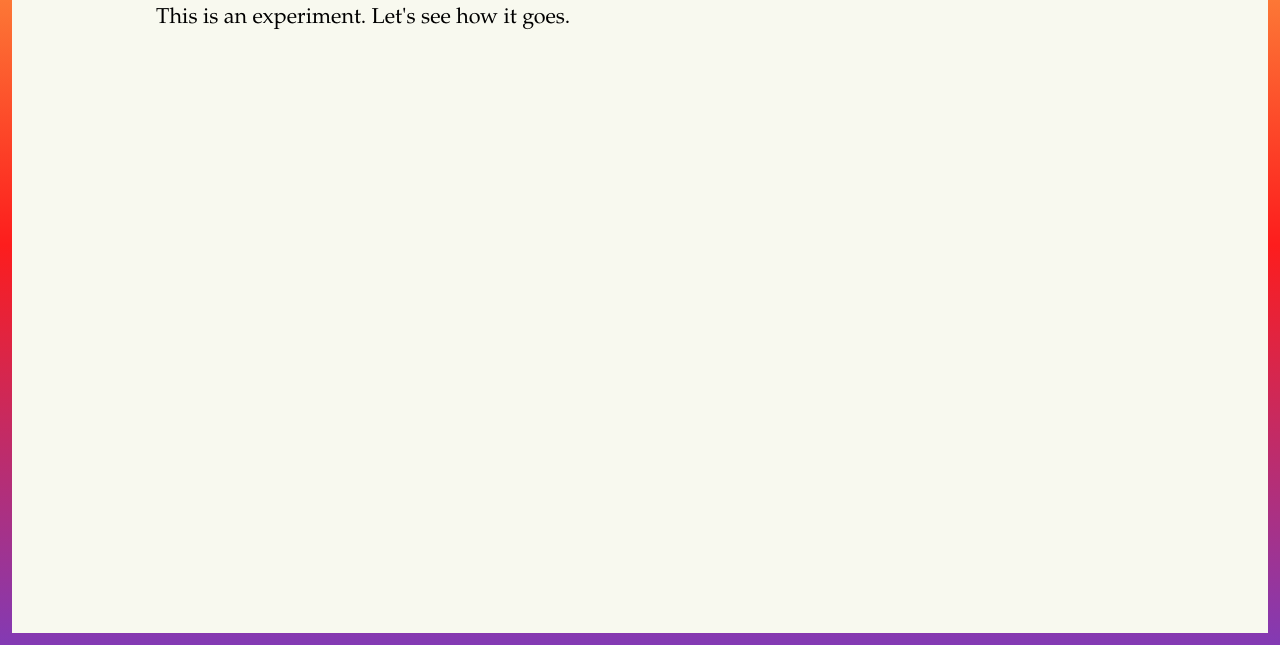
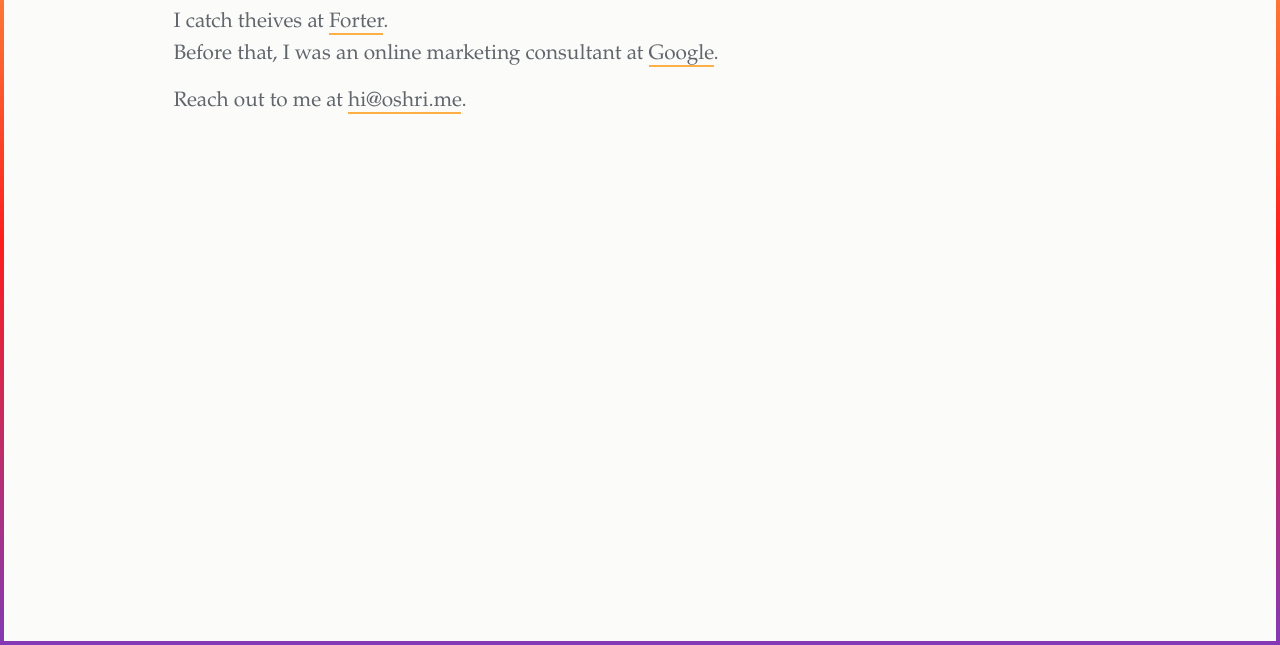
Before and after one commit to oshridudi/oshri-me, a plain HTML site: page index.html in a window 1280 px wide. Shown: the part 155-800 px from the top of the page. Drawn offline with Linux system fonts and the light colour scheme.

Commit message:
add cv text, link style change

```diff
--- a/index.html
+++ b/index.html
@@ -2,12 +2,14 @@
 <html>
 	<head>
 		<title>oshri.me</title>
-		<link rel="stylesheet" href="styles.css"
+		<link rel="stylesheet" href="styles.css"/>
 	</head>
 	<body>
 		<div class="main">
 			<h1>Hi, I'm Oshri</h1>
-			<p>This is an experiment. Let's see how it goes.</p>
+			<p>I catch theives at <a href="https://www.forter.com/">Forter</a>.<br>
+			   Before that, I was an online marketing consultant at <a href="https://www.google.com/">Google</a>.</p>
+			<p>Reach out to me at <a href="mailto:hi@oshri.me">hi@oshri.me</a>.</p>
 		</div>
 	</body>
 </html>
--- a/styles.css
+++ b/styles.css
@@ -8,21 +8,30 @@
 p {
 	margin: 2vh;
 	padding: 0;
-	font-weight: 100;
+	font-weight: 500;
+	line-height: 1.5em;
 }
 body {
 	display: flex;
 	flex-direction: column;
+	color: #61666d;
     background-repeat: no-repeat;
 	background: rgb(131,58,180);
 	background: linear-gradient(0deg, rgba(131,58,180,1) 0%, rgba(253,29,29,1) 50%, rgba(252,176,69,1) 100%);
 }
+a {
+	text-decoration: none;
+	border-bottom: 0.1em solid rgba(252,176,69,1);
+	color: #61666d;
+}
+a:active {
+	opacity: 0.7;
+}
 .main {
 	flex-grow: 1;
-	justify-content: center;
-	margin: 1.5vh 1.5vh;
-	padding: 5% 10%;
+	margin: 0.5vh 0.5vh;
+	padding: 5% 12%;
 	font-family: Palatino, serif;
-	font-size: 2.7vh;
-	background-color: #f8f9ef;
+	font-size: 2.6vh;
+	background-color: rgb(251, 251, 249);
 }
```
